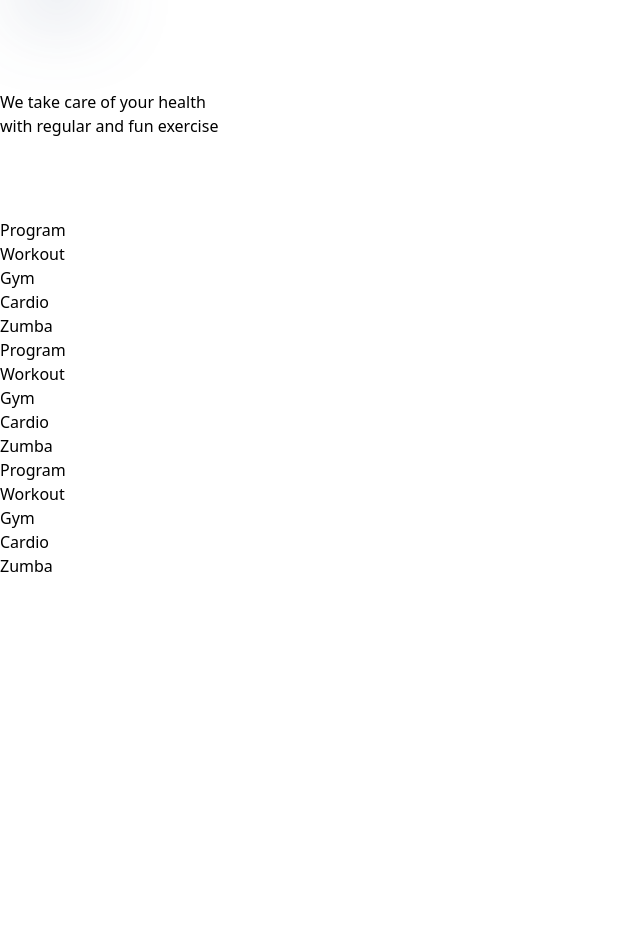
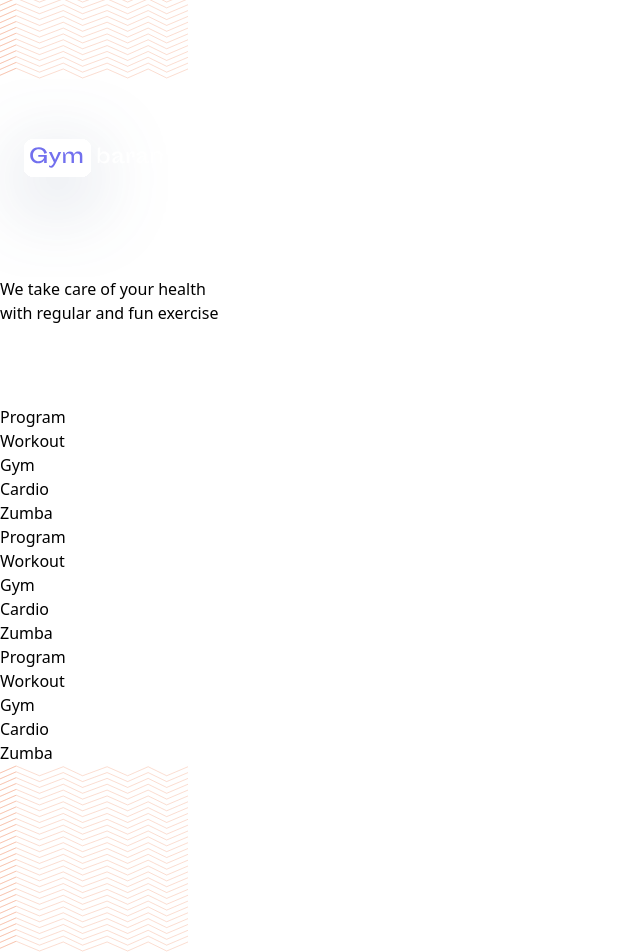
Before and after one commit to moazzemhossainnahid/gym-baran-client, a Next.js app: page / in a window 1280 px wide. Shown: the part 408-1360 px from the top of the page, without its empty margins (0-640 px from the left). Before the commit the page ends 986 px from the top, so only its background shows below. Built offline with nearby package versions, Linux system fonts and the light colour scheme.

Commit message:
footer design

```diff
--- a/Components/Footer/Footer.jsx
+++ b/Components/Footer/Footer.jsx
@@ -1,27 +1,30 @@
 import Image from "next/image";
-import Link from "next/link";
 import React from "react";
 import Logo from "../../Assets/Images/logo2.svg";
 import gallery from "../../Assets/Images/gallery.svg";
+import shape from "../../Assets/Images/shape.svg";
 
 const Footer = () => {
 
     return (
         <footer className="" >
             <section className="">
-                <div className={`container bg-[#1C3764] py-3`}>
-                    <div className={`flex flex-col md:flex-row p-2 p-md-5 w-full pb-20`}>
-                        <div className="w-full md:w-2/5 text-start pl-7">
+                <div className={`container bg-[#1C3764] py-3 relative`}>
+                    <div className="">
+                        <Image src={shape} alt="shape" className="absolute -mt-3 z-0" />
+                    </div>
+                    <div className={`flex flex-col md:flex-row p-2 p-md-5 w-full py-20`}>
+                        <div className="w-full md:w-2/5 text-start md:pl-7 z-0">
                             <Image src={Logo} alt="logo" className="-mb-24 -mt-7 -ml-5" />
                             <p className="fs-14 mt-2 lh-26 text-muted text-white text-md-start">
                                 We take care of your health <br /> with regular and fun exercise
                             </p>
                             <div className="flex justify-left gap-1">
-                                <Image src={gallery} alt="logo"  className="h-8 w-8 p-1 m-1 bg-[#E275CD]" />
-                                <Image src={gallery} alt="logo"  className="h-8 w-8 p-1 m-1 bg-[#E275CD]" />
-                                <Image src={gallery} alt="logo"  className="h-8 w-8 p-1 m-1 bg-[#E275CD]" />
-                                <Image src={gallery} alt="logo"  className="h-8 w-8 p-1 m-1 bg-[#E275CD]" />
-                                <Image src={gallery} alt="logo"  className="h-8 w-8 p-1 m-1 bg-[#E275CD]" />
+                                <Image src={gallery} alt="logo" className="h-8 w-8 p-1 m-1 bg-[#E275CD]" />
+                                <Image src={gallery} alt="logo" className="h-8 w-8 p-1 m-1 bg-[#E275CD]" />
+                                <Image src={gallery} alt="logo" className="h-8 w-8 p-1 m-1 bg-[#E275CD]" />
+                                <Image src={gallery} alt="logo" className="h-8 w-8 p-1 m-1 bg-[#E275CD]" />
+                                <Image src={gallery} alt="logo" className="h-8 w-8 p-1 m-1 bg-[#E275CD]" />
                             </div>
                         </div>
                         <div className="w-full md:w-1/5 pt-10">
@@ -53,6 +56,9 @@
                         </div>
 
                     </div>
+                    <div className="">
+                        <Image src={shape} alt="shape" className="absolute right-0 bottom-0 z-0" />
+                    </div>
                 </div>
             </section>
         </footer>
```
